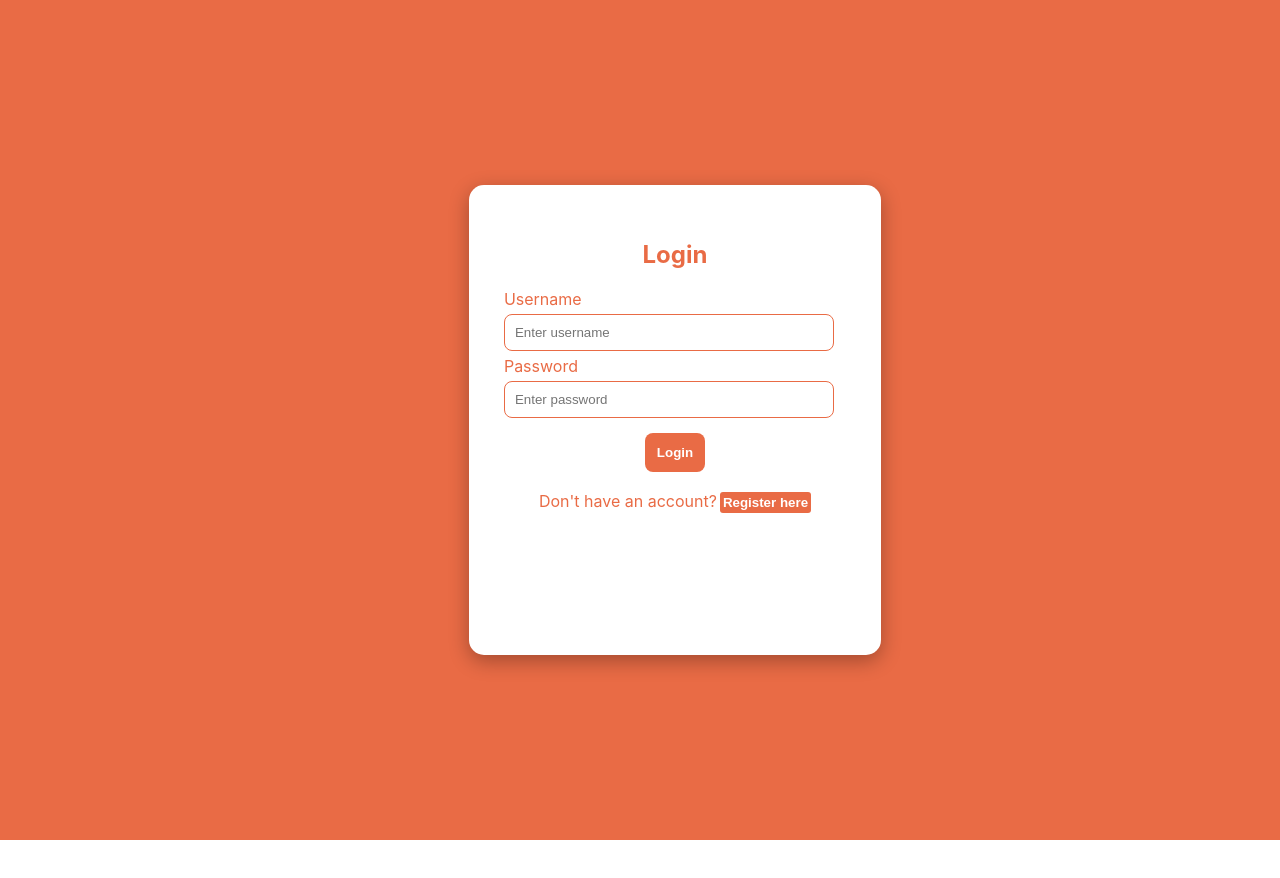
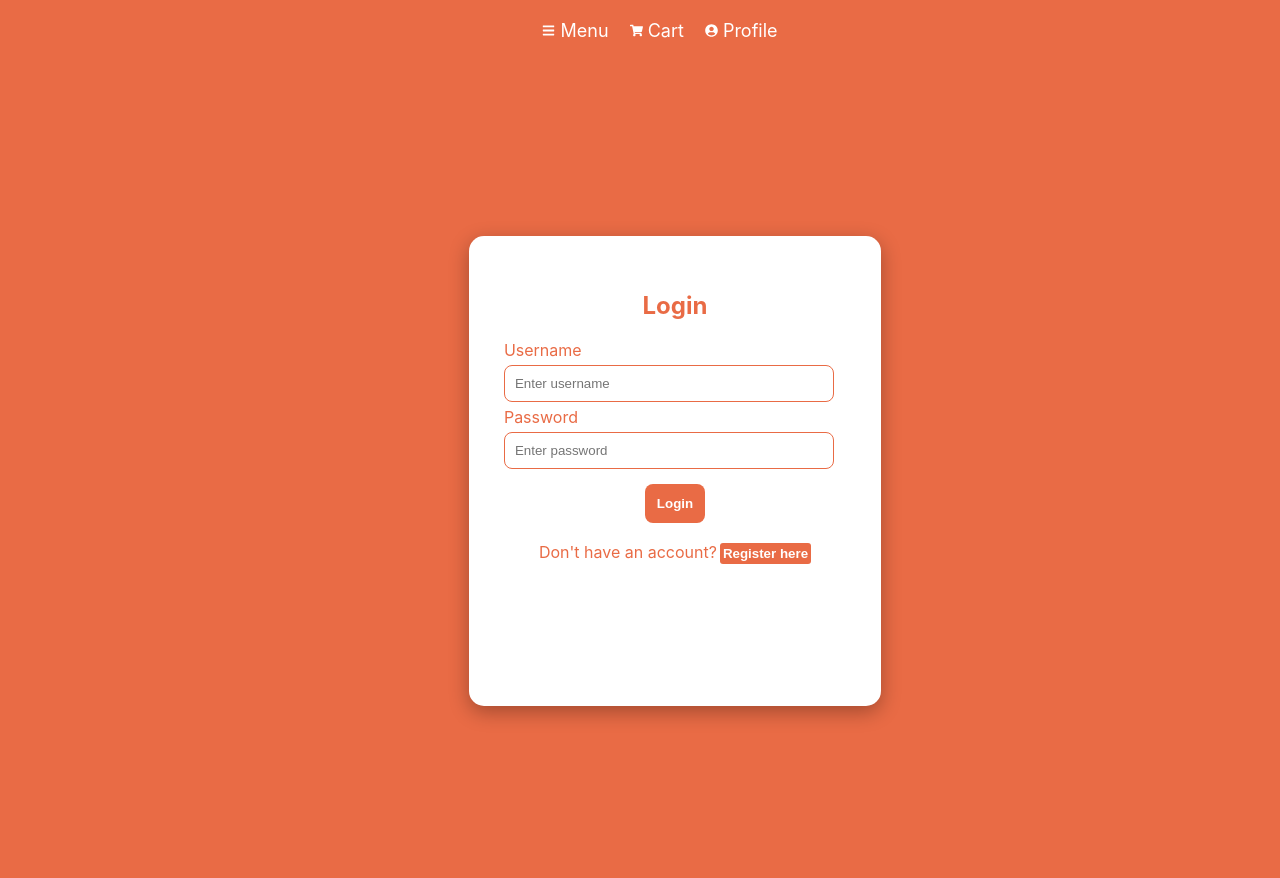
Before and after one commit to Kirubel-Enyew27/restaurant-management-frontend, a React (Create React App) app: page /customer/login in a window 1280 px wide. Shown: the top 878 px of the page. Before the commit the page ends 840 px from the top, so only its background shows below. Built offline with nearby package versions, Linux system fonts and the light colour scheme.

Commit message:
add a navigation bar

```diff
--- a/package.json
+++ b/package.json
@@ -9,9 +9,11 @@
     "@testing-library/user-event": "^13.5.0",
     "axios": "^1.7.9",
     "bootstrap": "^5.3.3",
+    "bootstrap-icons": "^1.11.3",
     "react": "^19.0.0",
     "react-bootstrap": "^2.10.9",
     "react-dom": "^19.0.0",
+    "react-icons": "^5.5.0",
     "react-router-dom": "^7.2.0",
     "react-scripts": "5.0.1",
     "web-vitals": "^2.1.4"
--- a/src/App.js
+++ b/src/App.js
@@ -4,10 +4,12 @@ import Register from './components/customer/register/register';
 import Login from './components/customer/login/login';
 import Menu from './components/food/menu/menu';
 import Add from './components/food/add-food/add-food';
+import Navbar from './components/navbar/navbar';
 
 function App() {
     return (
         <Router>
+            <Navbar />
             <Routes>
                 <Route path="/customer/register" element={<Register />} />
                 <Route path="/customer/login" element={<Login />} />
--- /dev/null
+++ b/src/components/navbar/navbar.css
@@ -0,0 +1,49 @@
+
+.nav {
+    background-color: #e96b45;
+    color: white;
+    padding: 10px;
+    justify-content: center;
+    display: flex;
+    border: none;
+    box-shadow: 0 5px 10px rgba(0, 0, 0, 0.1);
+    transition: box-shadow 0.3s ease-in-out;
+   }
+
+.nav-content {
+    display: flex;
+    gap: 20px;
+    }
+
+.ul {
+    list-style: none;
+    display: flex;
+    gap: 15px;
+    margin: 0;
+    padding-top: 10px;
+    }
+
+.link {
+    color: white;
+    background-color: #e96b45;
+    text-decoration: none;
+    transition: 0.3s ease;
+    font-size: 18px;
+    border: #e96b45, 1px, solid;
+    padding: 2px;
+    }
+
+.link:hover{
+    background-color: #972300;
+    transform: scale(1.05);
+    cursor: pointer;
+    border-radius: 3px;
+    }
+
+.link.active {
+    background-color: #972300;
+    }
+
+.icons {
+    font-size: 13px;
+}
--- /dev/null
+++ b/src/components/navbar/navbar.js
@@ -0,0 +1,71 @@
+import React, { useState, useEffect } from "react";
+import { Link } from "react-router-dom";
+import { FaBars, FaShoppingCart, FaUserCircle } from 'react-icons/fa';
+import "./navbar.css"
+
+const Navbar = () => {
+
+    const [shadow, setShadow] = useState("0 5px 10px rgba(0, 0, 0, 0.1)");
+    const [activeLink, setActiveLink] = useState('');
+
+    const handleLinkClick = (linkName) => {
+        setActiveLink(linkName);
+    };
+
+    useEffect(() => {
+        const handleClickOutside = (e) => {
+            if (!e.target.closest('.nav')) {
+                // Do nothing, keep the active state
+            }
+        };
+
+        // Add event listener for clicks outside
+        document.addEventListener('click', handleClickOutside);
+
+        // Cleanup the event listener when the component is unmounted
+        return () => {
+            document.removeEventListener('click', handleClickOutside);
+        };
+    }, []);
+
+    return (
+        <nav className="nav"
+        style={{ boxShadow: shadow }}
+        onMouseEnter={() => setShadow("0 10px 20px rgba(0, 0, 0, 0.2)")}
+        onMouseLeave={() => setShadow("0 5px 10px rgba(0, 0, 0, 0.1)")}>
+            <div className="nav-content" >
+                <ul className="ul">
+                <li>
+                        <Link
+                            to="/food/menu"
+                            className={`link ${activeLink === 'menu' ? 'active' : ''}`}
+                            onClick={() => handleLinkClick('menu')}
+                        >
+                            <FaBars className="icons"/> Menu
+                        </Link>
+                    </li>
+                    <li>
+                        <Link
+                            to="/food/add"
+                            className={`link ${activeLink === 'cart' ? 'active' : ''}`}
+                            onClick={() => handleLinkClick('cart')}
+                        >
+                            <FaShoppingCart className="icons"/> Cart
+                        </Link>
+                    </li>
+                    <li>
+                        <Link
+                            to="/customer/profile"
+                            className={`link ${activeLink === 'profile' ? 'active' : ''}`}
+                            onClick={() => handleLinkClick('profile')}
+                        >
+                            <FaUserCircle className="icons"/> Profile
+                        </Link>
+                    </li>
+                </ul>
+            </div>
+        </nav>
+    );
+};
+
+export default Navbar;
```
Also changed, not shown: 1 other file (tests, documents, lock files or other folders).
